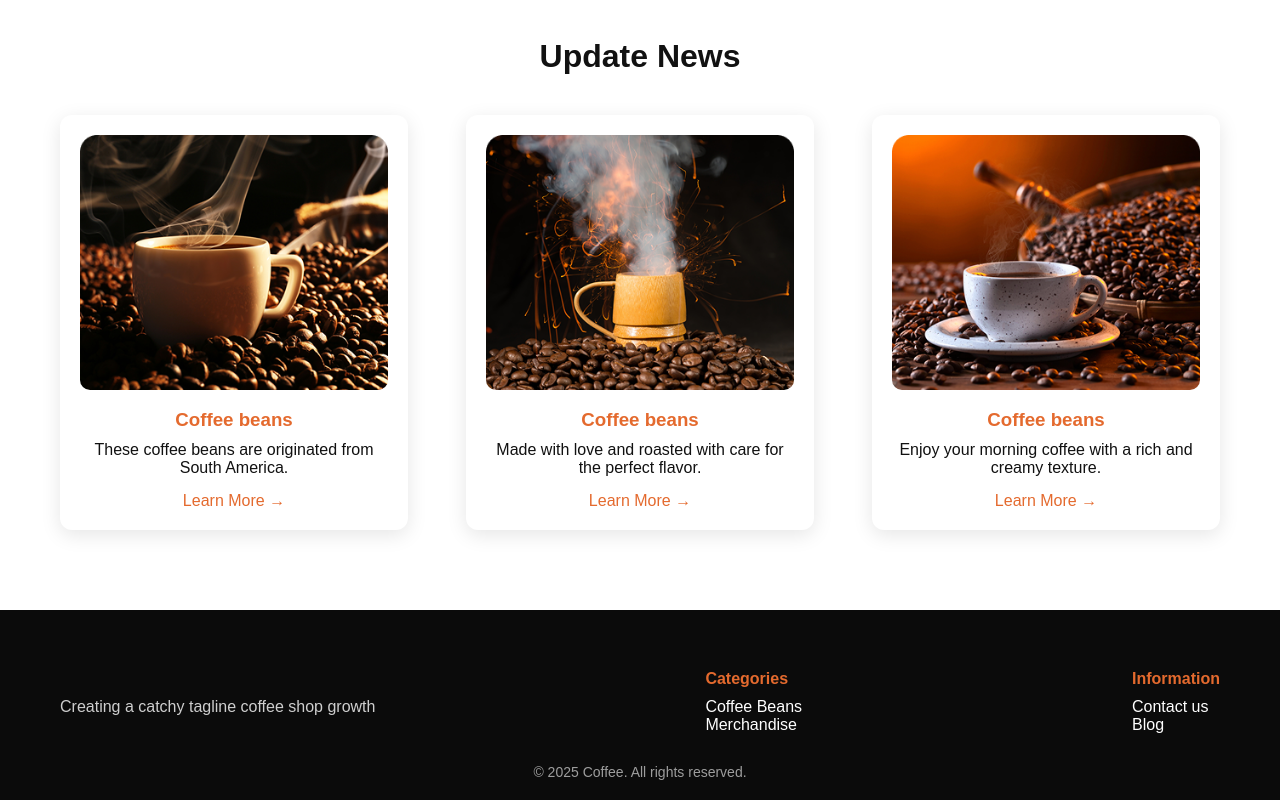
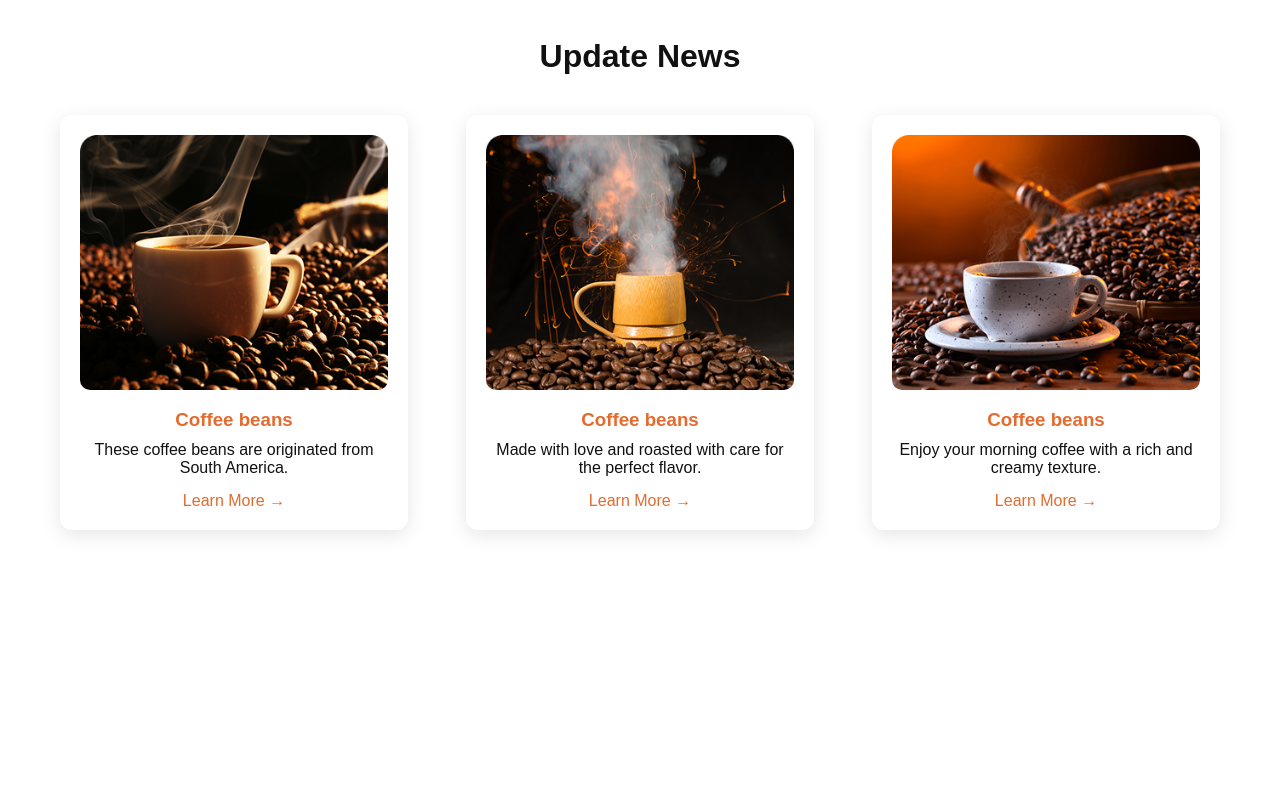
Before and after one commit to ToshkanovMAC/sass_responsive, a plain HTML site: page index.html in a window 1280 px wide. Shown: the part 3057-3857 px from the top of the page. After the commit the page ends 3667 px from the top, so only its background shows below. Drawn offline with Linux system fonts and the light colour scheme.

Commit message:
Fix HTML formatting and clean up code

```diff
--- a/index.html
+++ b/index.html
@@ -87,30 +87,5 @@
       </div>
     </div>
   </section>
-
-  <!-- ===== Footer ===== -->
-  <footer class="footer">
-    <div class="container">
-      <div class="footer__top">
-        <div class="footer__logo">
-          <img src="images/logo.svg" alt="">
-          <p>Creating a catchy tagline coffee shop growth</p>
-        </div>
-        <div class="footer__links">
-          <h4>Categories</h4>
-          <p>Coffee Beans</p>
-          <p>Merchandise</p>
-        </div>
-        <div class="footer__links">
-          <h4>Information</h4>
-          <p>Contact us</p>
-          <p>Blog</p>
-        </div>
-      </div>
-      <div class="footer__bottom">
-        <p>© 2025 Coffee. All rights reserved.</p>
-      </div>
-    </div>
-  </footer>
 </body>
 </html>
```
